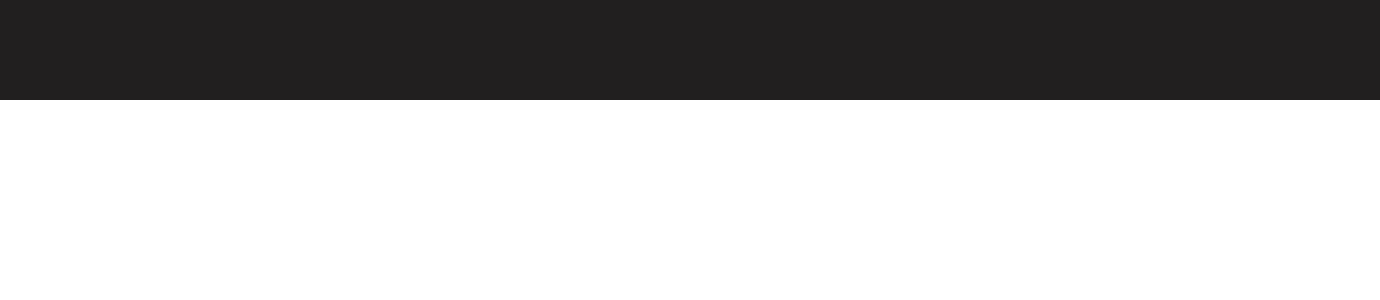
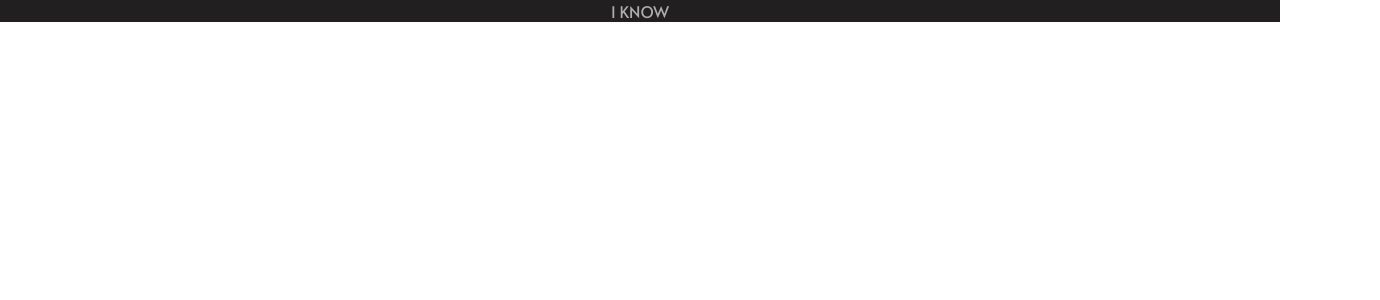
Before and after one commit to vasudevap/portfolio, a React app: page / in a window 1280 px wide. Shown: the top 300 px of the page, 1380 px wide, since content can reach past the window. Built offline with nearby package versions, Linux system fonts and the light colour scheme; the HTML template or start-up script is replaced by a standard one.

Commit message:
ADDED syling to landing page

```diff
--- a/src/app.css
+++ b/src/app.css
@@ -1,11 +1,3 @@
-/* body {
-    background-color: #211F1F;
-
-} */
-
 main {
-    padding: 50px;
-    height: 100%;
-    width: 100%;
-    background-color: #211F1F;
+    background-color: var(--darkColor1);
 }
--- a/src/components/Landing.jsx
+++ b/src/components/Landing.jsx
@@ -1,9 +1,11 @@
 import PreHeading from "./PreHeading";
+import "./landing.css";
 
 function Landing() {
   return (
-    // <div>This is me</div>
-    <div style={{ width: "100%", height: "100%", background: "#211F1F" }}></div>
+    <div className="landingContainer">
+      <PreHeading content={{ text: "I KNOW" }} />
+    </div>
   );
 }
 
--- a/src/components/PreHeading.jsx
+++ b/src/components/PreHeading.jsx
@@ -1,4 +1,5 @@
 function PreHeading({ content }) {
+  console.log(content.text);
   return <div>{content.text}</div>;
 }
 export default PreHeading;
--- a/src/components/landing.css
+++ b/src/components/landing.css
@@ -0,0 +1,3 @@
+.landingContainer {
+    color: var(--darkColor3);
+}
```
